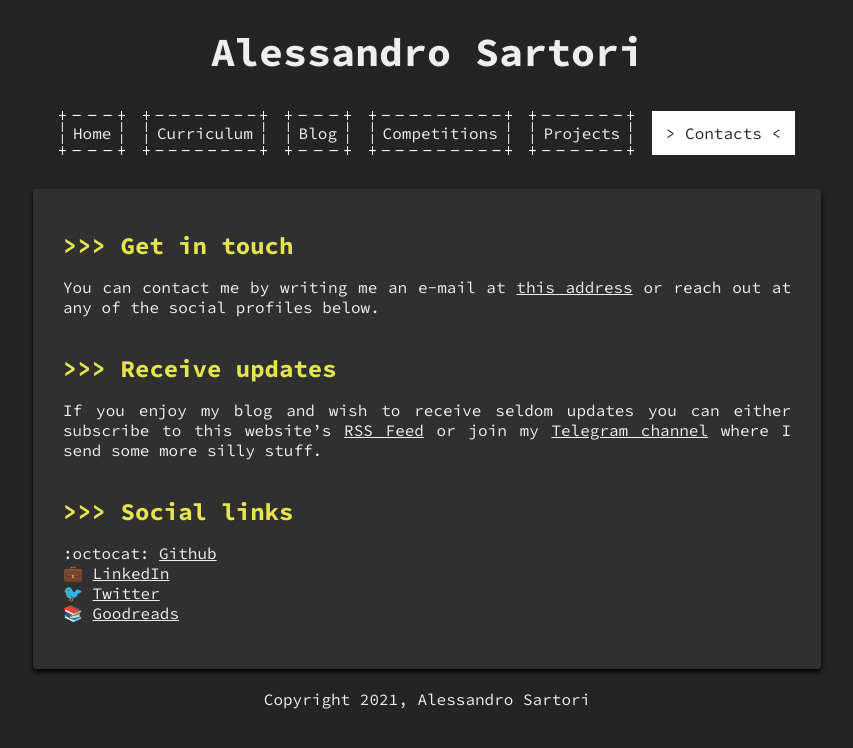
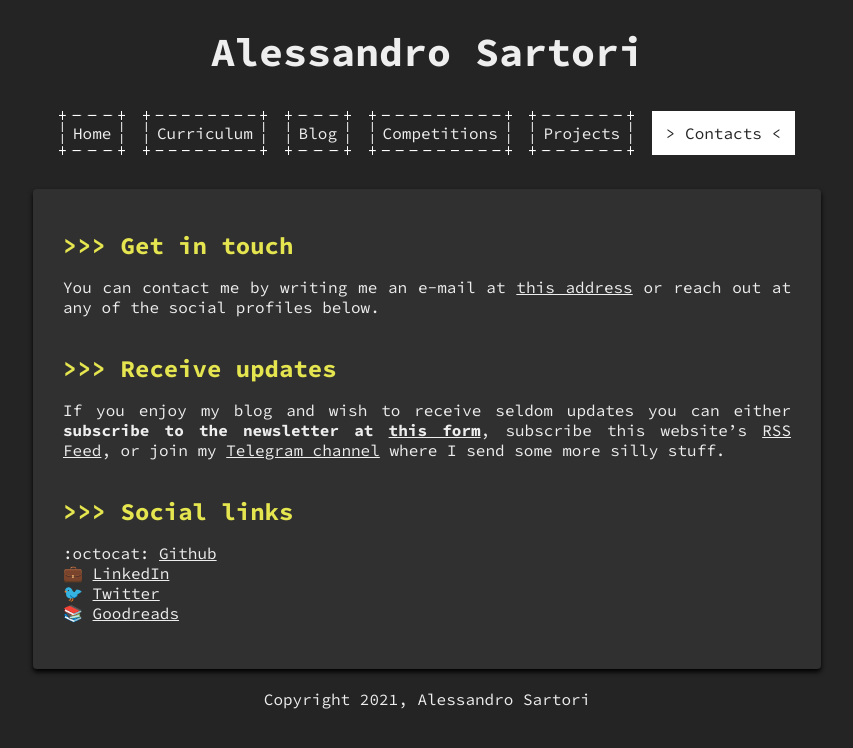
Before and after one commit to AlexSartori/alexsartori.github.io, a Jekyll site: the page built from contacts.md, in a window 1280 px wide. Shown: the top 748 px of the page, without its empty margins (213-1066 px from the left). Built offline with Jekyll 4.4.1, drawn with Linux system fonts in a browser that asks for light colours; emoji names are drawn with the system emoji font.

Commit message:
Add newsletter Google Form

```diff
--- a/contacts.md
+++ b/contacts.md
@@ -8,7 +8,7 @@ permalink: /contacts
 You can contact me by writing me an e-mail at [this address](mailto:{{ 'alex.sartori1997@gmail.com' | encode_email }}) or reach out at any of the social profiles below.
 
 ## \>>> Receive updates
-If you enjoy my blog and wish to receive seldom updates you can either subscribe to this website's [RSS Feed](/feed.xml) or join my [Telegram channel](https://t.me/sandrostechnologies) where I send some more silly stuff.
+If you enjoy my blog and wish to receive seldom updates you can either **subscribe to the newsletter at [this form](https://forms.gle/Mk6Z3NowBkCmmBRF8)**, subscribe this website's [RSS Feed](/feed.xml), or join my [Telegram channel](https://t.me/sandrostechnologies) where I send some more silly stuff.
 
 ## \>>> Social links
 :octocat: [Github](https://github.com/AlexSartori)\\
```
